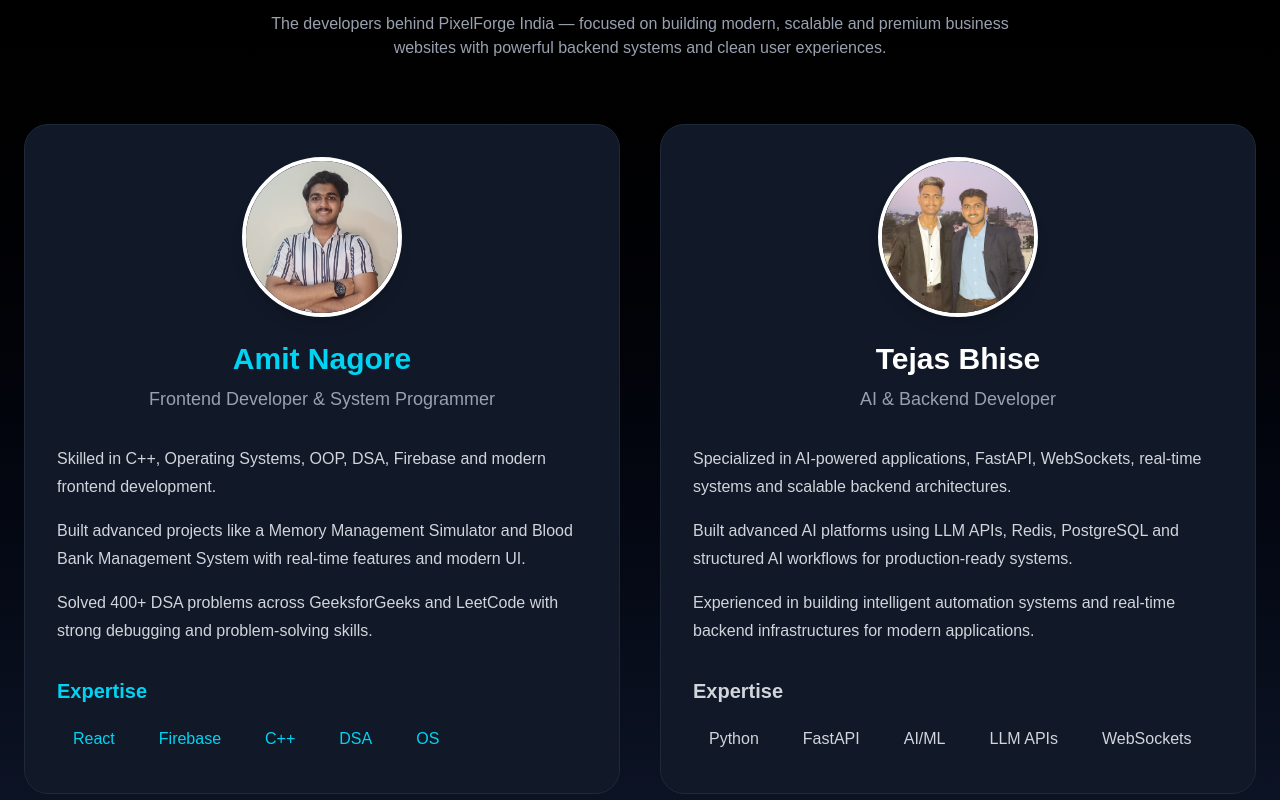
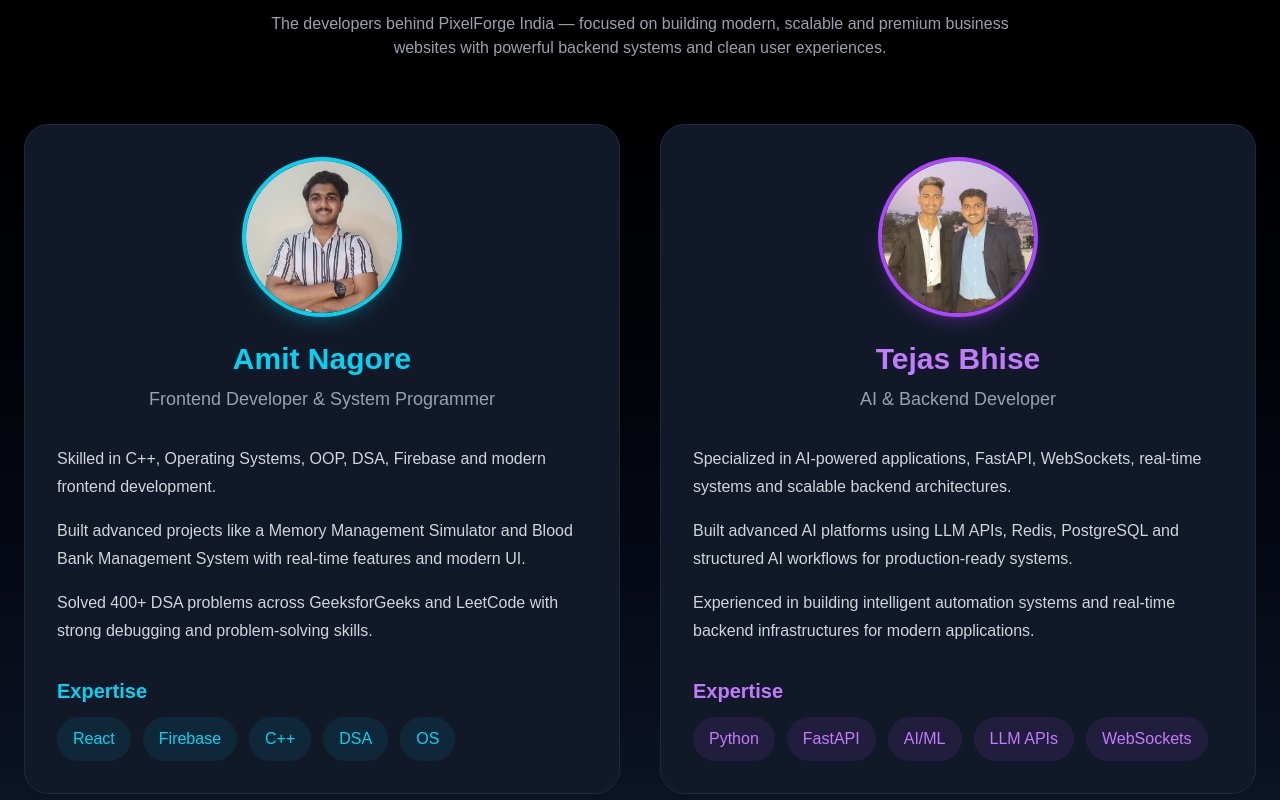
Before and after one commit to PixelForgeIndia/pixelforge-india, a React (Vite) app: page / in a window 1280 px wide. Shown: the part 2680-3480 px from the top of the page. Built offline with nearby package versions, Linux system fonts and the light colour scheme.

Commit message:
Fixed tailwind vite plugin

```diff
--- a/src/components/Team.jsx
+++ b/src/components/Team.jsx
@@ -1,30 +1,3 @@
-const teamMembers = [
-  {
-    name: "Amit Nagore",
-    role: "Frontend Developer & System Programmer",
-    image: "/team/amit.jpg",
-    color: "cyan",
-    description: [
-      "Skilled in C++, Operating Systems, OOP, DSA, Firebase and modern frontend development.",
-      "Built advanced projects like a Memory Management Simulator and Blood Bank Management System with real-time features and modern UI.",
-      "Solved 400+ DSA problems across GeeksforGeeks and LeetCode with strong debugging and problem-solving skills.",
-    ],
-    skills: ["React", "Firebase", "C++", "DSA", "OS"],
-  },
-  {
-    name: "Tejas Bhise",
-    role: "AI & Backend Developer",
-    image: "/team/tejas.jpg",
-    color: "purple",
-    description: [
-      "Specialized in AI-powered applications, FastAPI, WebSockets, real-time systems and scalable backend architectures.",
-      "Built advanced AI platforms using LLM APIs, Redis, PostgreSQL and structured AI workflows for production-ready systems.",
-      "Experienced in building intelligent automation systems and real-time backend infrastructures for modern applications.",
-    ],
-    skills: ["Python", "FastAPI", "AI/ML", "LLM APIs", "WebSockets"],
-  },
-];
-
 function Team() {
   return (
     <section
@@ -42,58 +15,154 @@ function Team() {
       </p>
 
       <div className="grid md:grid-cols-2 gap-10 max-w-7xl mx-auto">
-        {teamMembers.map((member, index) => (
-          <div
-            key={index}
-            className={`bg-[#111827] border border-gray-800 rounded-3xl p-8 transition-all duration-300 hover:-translate-y-2 hover:border-${member.color}-500 hover:shadow-2xl`}
-          >
+
+        {/* Amit */}
+        <div className="bg-[#111827] border border-gray-800 rounded-3xl p-8 hover:border-cyan-400 transition duration-300">
+
           <div className="flex flex-col items-center text-center">
+
             <img
-                src={member.image}
-                alt={member.name}
-                className={`w-40 h-40 rounded-full object-cover border-4 border-${member.color}-500 shadow-lg hover:scale-105 transition duration-300`}
+              src="/team/amit.jpg"
+              alt="Amit Nagore"
+              className="w-40 h-40 rounded-full object-cover border-4 border-cyan-400 shadow-lg shadow-cyan-500/20"
             />
 
-              <h3
-                className={`text-3xl font-bold mt-6 text-${member.color}-400`}
-              >
-                {member.name}
+            <h3 className="text-3xl font-bold mt-6 text-cyan-400">
+              Amit Nagore
             </h3>
 
             <p className="text-gray-400 mt-2 text-lg">
-                {member.role}
+              Frontend Developer & System Programmer
             </p>
+
           </div>
 
           <div className="mt-8 space-y-4 text-gray-300 leading-7">
-              {member.description.map((text, i) => (
-                <p key={i}>{text}</p>
-              ))}
+
+            <p>
+              Skilled in C++, Operating Systems, OOP, DSA, Firebase and modern
+              frontend development.
+            </p>
+
+            <p>
+              Built advanced projects like a Memory Management Simulator and
+              Blood Bank Management System with real-time features and modern UI.
+            </p>
+
+            <p>
+              Solved 400+ DSA problems across GeeksforGeeks and LeetCode with
+              strong debugging and problem-solving skills.
+            </p>
 
             <div className="pt-4">
-                <h4
-                  className={`text-${member.color}-400 font-bold mb-3 text-xl`}
-                >
+              <h4 className="text-cyan-400 font-bold mb-3 text-xl">
                 Expertise
               </h4>
 
               <div className="flex flex-wrap gap-3">
-                  {member.skills.map((skill, i) => (
-                    <span
-                      key={i}
-                      className={`bg-${member.color}-500/10 text-${member.color}-400 px-4 py-2 rounded-full`}
-                    >
-                      {skill}
+
+                <span className="bg-cyan-500/10 text-cyan-400 px-4 py-2 rounded-full">
+                  React
                 </span>
-                  ))}
+
+                <span className="bg-cyan-500/10 text-cyan-400 px-4 py-2 rounded-full">
+                  Firebase
+                </span>
+
+                <span className="bg-cyan-500/10 text-cyan-400 px-4 py-2 rounded-full">
+                  C++
+                </span>
+
+                <span className="bg-cyan-500/10 text-cyan-400 px-4 py-2 rounded-full">
+                  DSA
+                </span>
+
+                <span className="bg-cyan-500/10 text-cyan-400 px-4 py-2 rounded-full">
+                  OS
+                </span>
+
               </div>
             </div>
+
+          </div>
+
+        </div>
+
+        {/* Tejas */}
+        <div className="bg-[#111827] border border-gray-800 rounded-3xl p-8 hover:border-purple-500 transition duration-300">
+
+          <div className="flex flex-col items-center text-center">
+
+            <img
+              src="/team/tejas.jpg"
+              alt="Tejas Bhise"
+              className="w-40 h-40 rounded-full object-cover border-4 border-purple-500 shadow-lg shadow-purple-500/20"
+            />
+
+            <h3 className="text-3xl font-bold mt-6 text-purple-400">
+              Tejas Bhise
+            </h3>
+
+            <p className="text-gray-400 mt-2 text-lg">
+              AI & Backend Developer
+            </p>
+
+          </div>
+
+          <div className="mt-8 space-y-4 text-gray-300 leading-7">
+
+            <p>
+              Specialized in AI-powered applications, FastAPI, WebSockets,
+              real-time systems and scalable backend architectures.
+            </p>
+
+            <p>
+              Built advanced AI platforms using LLM APIs, Redis,
+              PostgreSQL and structured AI workflows for production-ready systems.
+            </p>
+
+            <p>
+              Experienced in building intelligent automation systems and
+              real-time backend infrastructures for modern applications.
+            </p>
+
+            <div className="pt-4">
+              <h4 className="text-purple-400 font-bold mb-3 text-xl">
+                Expertise
+              </h4>
+
+              <div className="flex flex-wrap gap-3">
+
+                <span className="bg-purple-500/10 text-purple-400 px-4 py-2 rounded-full">
+                  Python
+                </span>
+
+                <span className="bg-purple-500/10 text-purple-400 px-4 py-2 rounded-full">
+                  FastAPI
+                </span>
+
+                <span className="bg-purple-500/10 text-purple-400 px-4 py-2 rounded-full">
+                  AI/ML
+                </span>
+
+                <span className="bg-purple-500/10 text-purple-400 px-4 py-2 rounded-full">
+                  LLM APIs
+                </span>
+
+                <span className="bg-purple-500/10 text-purple-400 px-4 py-2 rounded-full">
+                  WebSockets
+                </span>
+
               </div>
             </div>
-        ))}
+
+          </div>
+
+        </div>
+
       </div>
     </section>
-  );
+  )
 }
 
-export default Team;
+export default Team
```
Lines whose indentation alone changed are shown as unchanged.
